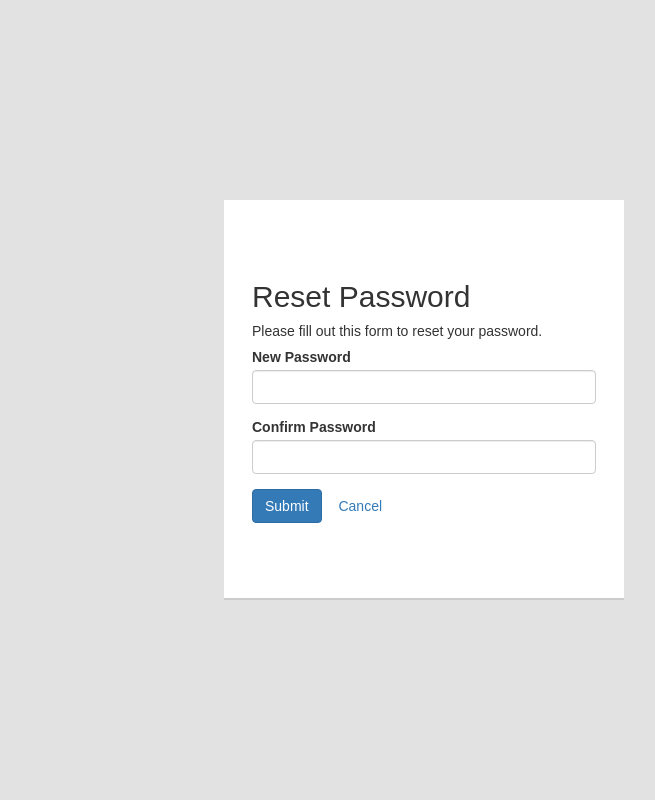
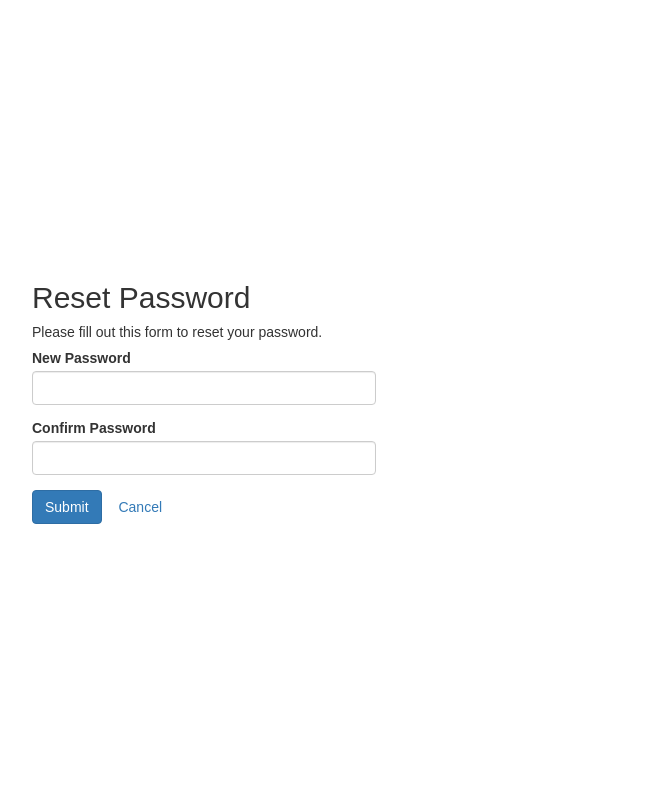
Before and after one commit to cutrich/bokidirect, a PHP site: page /reset-password.php in a window 1280 px wide. Shown: the whole page, without its empty margins (216-871 px from the left). Run offline with PHP 8.4, Linux system fonts and the light colour scheme; the visitor is signed in with stand-in values (Sample User, id 1).

Commit message:
update login,reset,register layout to white

```diff
--- a/register.php
+++ b/register.php
@@ -129,8 +129,8 @@ if($_SERVER["REQUEST_METHOD"] == "POST"){
     <style type="text/css">
         body{ font: 14px sans-serif; }
         .back {
-          background: #e2e2e2;
-          width: 100%;
+          background: #fff;
+          width: 50%;
           position: absolute;
           top: 0;
           bottom: 0;
@@ -150,7 +150,7 @@ if($_SERVER["REQUEST_METHOD"] == "POST"){
           max-height: 100%;
           overflow: auto;
           padding: 1em 2em;
-          border-bottom: 2px solid #ccc;
+
           display: table;
       }
 
--- a/reset-password.php
+++ b/reset-password.php
@@ -75,13 +75,14 @@ if($_SERVER["REQUEST_METHOD"] == "POST"){
 <head>
     <meta name="viewport" content="width=device-width, initial-scale=1.0">
     <title>Reset Password</title>
-    <link rel="stylesheet" href="https://maxcdn.bootstrapcdn.com/bootstrap/3.3.7/css/bootstrap.css">
+    <link rel="stylesheet" href="/bootstrap/dist/css/bootstrap.css">
+    <link rel="stylesheet" href="/bootstrap/dist/css/bootstrap.min.css">
     <style type="text/css">
         body{ font: 14px sans-serif; }
-        .wrapper{ width: 350px; padding: 20px; }
+
          .back {
-          background: #e2e2e2;
-          width: 100%;
+          background: #fff;
+          width: 50%;
           position: absolute;
           top: 0;
           bottom: 0;
@@ -100,7 +101,7 @@ if($_SERVER["REQUEST_METHOD"] == "POST"){
           max-height: 100%;
           overflow: auto;
           padding: 1em 2em;
-          border-bottom: 2px solid #ccc;
+
           display: table;
       }
       div.content {
```
Also changed, not shown: login.php (+4 -6 lines), 1 other file.
